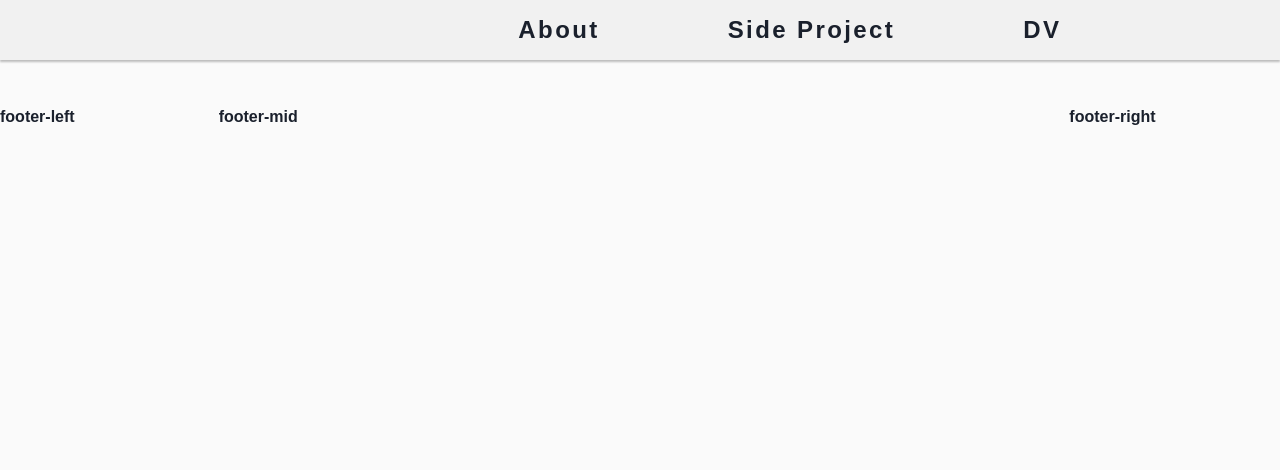
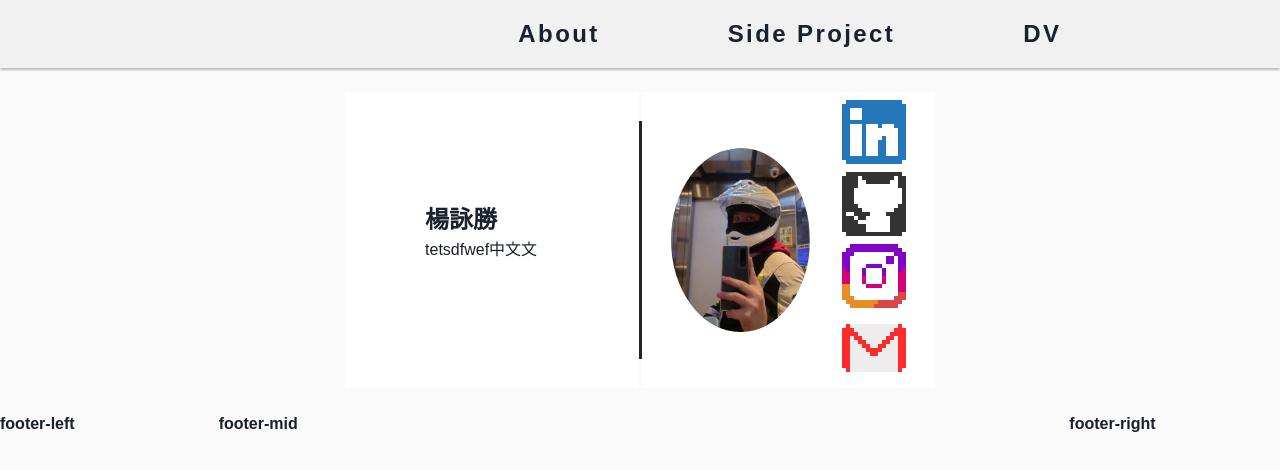
Before and after one commit to sam30606/SelfIntroSite, a React (Create React App) app in the folder app/: page / in a window 1280 px wide. Shown: the top 470 px of the page. Built offline with nearby package versions, Linux system fonts and the light colour scheme; a web font is replaced by a local one.

Commit message:
[Feature] VerticalBox

```diff
--- a/app/package.json
+++ b/app/package.json
@@ -8,6 +8,7 @@
     "@testing-library/react": "^13.4.0",
     "@testing-library/user-event": "^13.5.0",
     "axios": "^1.3.5",
+    "nes.css": "^2.3.0",
     "react": "^18.2.0",
     "react-dom": "^18.2.0",
     "react-router-dom": "^6.10.0",
--- /dev/null
+++ b/app/src/assets/wrapper/HorizontalBoxStyle.js
@@ -0,0 +1,5 @@
+import styled from "styled-components";
+
+const HorizontalBoxStyle = styled.div``;
+
+export default HorizontalBoxStyle;
--- /dev/null
+++ b/app/src/assets/wrapper/VerticalBoxStyle.js
@@ -0,0 +1,62 @@
+import styled from "styled-components";
+
+const VerticalBoxStyle = styled.div`
+  .verticalBox {
+    display: flex;
+    flex-direction: row;
+    width: 70%;
+    margin: auto;
+    .verticalBox-left {
+      flex: auto;
+      display: flex;
+      flex-direction: column;
+      justify-content: center;
+      width: 50%;
+      padding: 0.5rem;
+      padding-left: 5rem;
+      word-break: break-all;
+      overflow: hidden;
+      background-color: #ffffff;
+      .title {
+        text-transform: capitalize;
+        font-size: 1.5rem;
+      }
+      p {
+        font-weight: normal;
+      }
+    }
+    .vl {
+      background-color: #212529;
+      margin-top: 5%;
+      margin-bottom: 5%;
+      width: 0.2rem;
+    }
+    .verticalBox-right {
+      flex: auto;
+      background-color: #ffffff;
+      width: 50%;
+      padding: 0.5rem;
+      display: flex;
+      flex-direction: row;
+      justify-content: center;
+      align-items: center;
+      gap: 2rem;
+      img {
+        max-width: 50%;
+        max-height: 80%;
+        object-fit: cover;
+        object-position: center center;
+        height: auto/ 100%;
+        border-radius: 50%;
+      }
+
+      .iconCenter {
+        display: flex;
+        flex-direction: column;
+        gap: 0.5rem;
+      }
+    }
+  }
+`;
+
+export default VerticalBoxStyle;
--- /dev/null
+++ b/app/src/components/HorizontalBox.js
@@ -0,0 +1,5 @@
+import React from "react";
+
+export const HorizontalBox = () => {
+  return <div>HorizontalBox</div>;
+};
--- /dev/null
+++ b/app/src/components/VerticalBox.js
@@ -0,0 +1,25 @@
+import React from "react";
+import VerticalBoxStyle from "../assets/wrapper/VerticalBoxStyle";
+
+export const VerticalBox = () => {
+  return (
+    <VerticalBoxStyle>
+      <div className="verticalBox">
+        <div className="verticalBox-left">
+          <div className="title">楊詠勝</div>
+          <p>tetsdfwef中文文</p>
+        </div>
+        <div className="vl"></div>
+        <div className="verticalBox-right">
+          <img src="test.jpg" alt=""></img>
+          <div className="iconCenter">
+            <i className="nes-icon nes-pointer linkedin is-large"></i>
+            <i className="nes-icon nes-pointer github is-large"></i>
+            <i className="nes-icon nes-pointer instagram is-large"></i>
+            <i className="nes-icon nes-pointer gmail is-large"></i>
+          </div>
+        </div>
+      </div>
+    </VerticalBoxStyle>
+  );
+};
--- a/app/src/index.css
+++ b/app/src/index.scss
@@ -1,5 +1,5 @@
 @import url("https://fonts.googleapis.com/css2?family=DotGothic16&display=swap");
-
+@import url("/node_modules/nes.css/css/nes.css");
 * {
   box-sizing: border-box;
   margin: 0;
--- a/app/src/pages/AboutPage.js
+++ b/app/src/pages/AboutPage.js
@@ -1,11 +1,14 @@
 import MainStyle from "../assets/wrapper/MainStyle";
+import { VerticalBox } from "../components/VerticalBox";
 
 const AboutPage = () => {
   return (
     <MainStyle>
       <main className="main">
         <div className="main-left"></div>
-        <div className="main-mid"></div>
+        <div className="main-mid">
+          <VerticalBox></VerticalBox>
+        </div>
         <div className="main-right"></div>
       </main>
     </MainStyle>
```
Also changed, not shown: app/src/index.js (+6 -6 lines), app/public/test.jpg (added), 1 other file (tests, documents, lock files or other folders).
